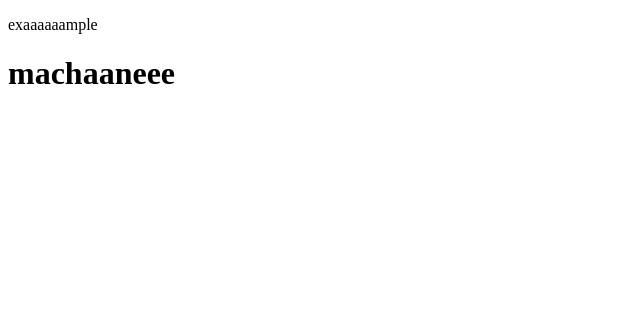
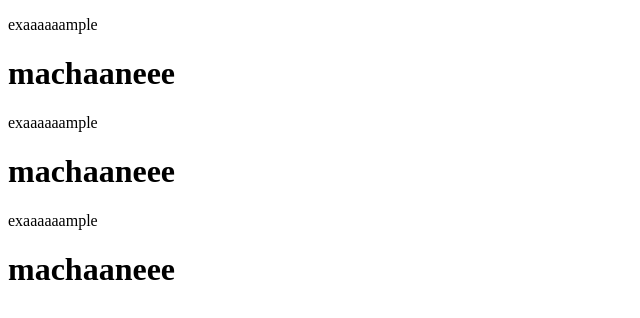
Before and after one commit to athifal/date-with-github, a plain HTML site: page hey.html in a window 1280 px wide. Shown: the whole page, without its empty margins (0-640 px from the left). Drawn offline with Linux system fonts and the light colour scheme.

Commit message:
machaaane added

```diff
--- a/hey.html
+++ b/hey.html
@@ -9,5 +9,8 @@
 <body>
 <p>exaaaaaample</p>
 <h1>machaaneee</h1>
+<p>exaaaaaample</p>
+<h1>machaaneee</h1><p>exaaaaaample</p>
+<h1>machaaneee</h1>
 </body>
 </html>
```
